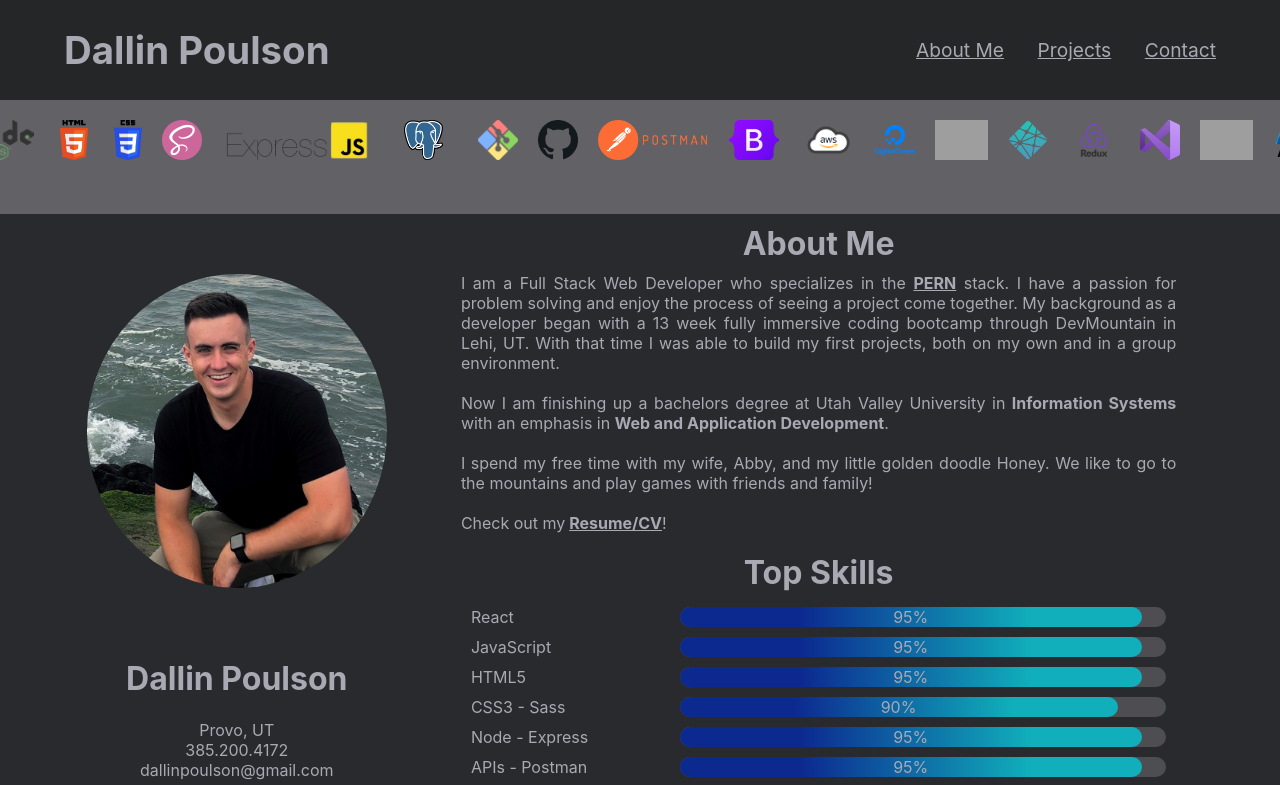
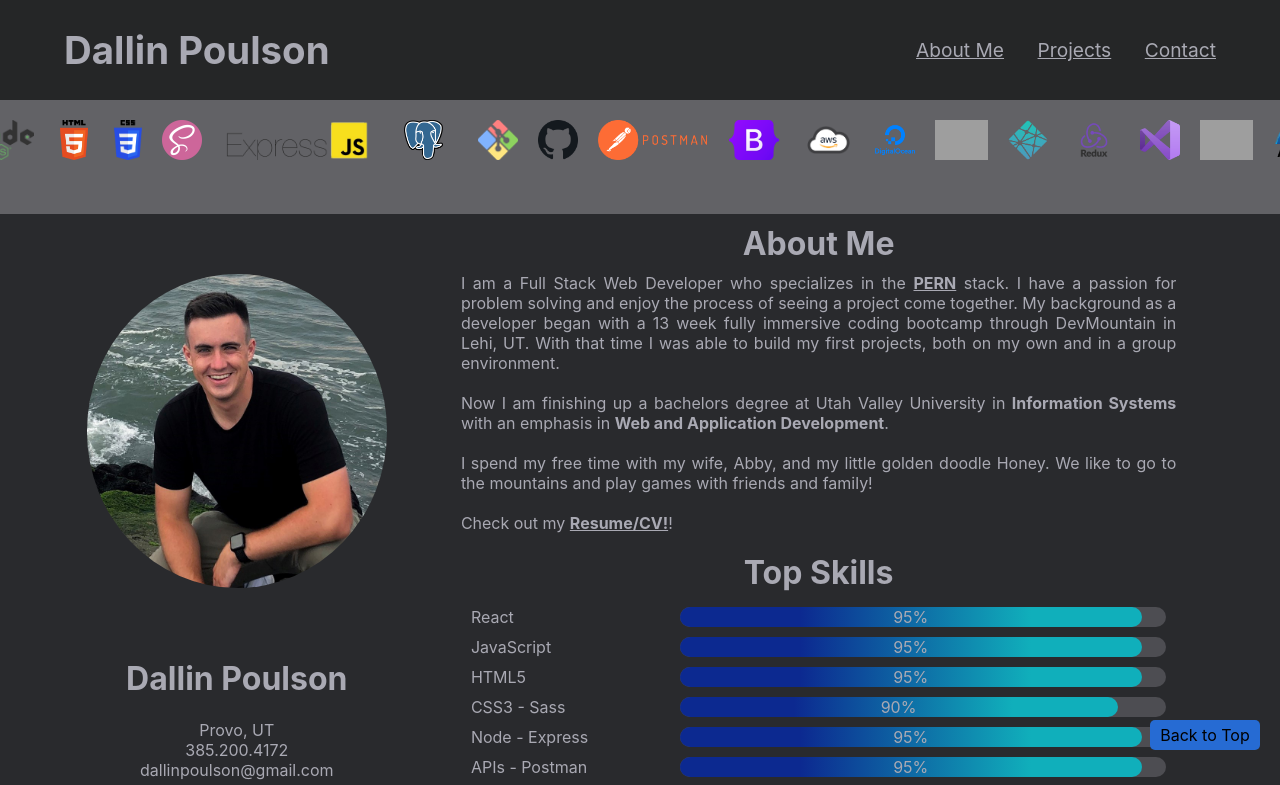
Before and after one commit to dpouls/portfolio, a React (Create React App) app: page / in a window 1280 px wide. Shown: the top 785 px of the page. Built offline with nearby package versions, Linux system fonts and the light colour scheme; grey boxes are pictures that could not be loaded.

Commit message:
started contact page, fixed more styling, added back to top bottom

```diff
--- a/src/App.css
+++ b/src/App.css
@@ -1,9 +1,11 @@
+* {
+  scroll-behavior: smooth;
+}
 .App {
   text-align: center;
   background-color: #292a2d;
   min-height: 100vh;
   color: #a9a9b3;
-
 }
 
 .content-container {
@@ -11,3 +13,17 @@
     display: flex;
     flex-direction: column;
 }
+
+#back-to-top {
+  width: 100px;
+  padding: 5px;
+  margin-right: 20px;
+  background-color: #266bd3;
+  border-radius: 5px;
+  color: black;
+  text-decoration: none;
+  position: -webkit-sticky;
+  position: sticky;
+  bottom: 50px;
+  float: right;
+}
--- a/src/App.js
+++ b/src/App.js
@@ -6,13 +6,14 @@ import Portfolio from './Components/Portfolio/Portfolio';
 
 function App() {
   return (
-    <div className="App">
+    <div id="top" className="App">
       <Header/>
       <Tools/>
       <main className="content-container">
       <AboutMe/>
       <Portfolio/>
       </main>
+      <a id='back-to-top' href="#top">Back to Top</a>
     </div>
   );
 }
--- a/src/Components/AboutMe/AboutMe.css
+++ b/src/Components/AboutMe/AboutMe.css
@@ -38,6 +38,12 @@
     text-align: justify;
     margin: 0;
     padding: 0;
+}
+#cv {
+    text-decoration: underline;
+}
+#cv:hover {
+    cursor: pointer;
 }
 .pern-expanded {
    display: none;
--- a/src/Components/AboutMe/AboutMe.js
+++ b/src/Components/AboutMe/AboutMe.js
@@ -1,13 +1,18 @@
+import { react } from '@babel/types';
+import {useState, useEffect} from 'react';
 import './AboutMe.css';
+
 // import me from '../../resources/me.jpg'
 import NewSkills from './Skills/NewSkills';
 import Skills from './Skills/Skills';
 import Tools from '../Tools/Tools';
 
 
+
 function AboutMe() {
+  const [CvClicked, setCvClicked] = useState(false)
   return (
-    <div className="about-me">
+    <div id='about-me' className="about-me">
         <div className="about-col col-left">
             <img id="img-me" src='/images/me.jpg' alt="Dallin Poulson" />
             <br />
@@ -31,9 +36,13 @@ function AboutMe() {
             I spend my free time with my wife, Abby, and my little golden doodle Honey. We like to go to the mountains and play games with friends and family!
             <br />
             <br />
-            Check out my<strong> <a target="_blank" rel="noreferrer" href="https://drive.google.com/file/d/1eyPgRF4msV1CBpB7d78mAK7gl_DEtbGm/view?usp=sharing">Resume/CV</a></strong>!
+            Check out my <strong><span onClick={() => setCvClicked(!CvClicked)} id='cv'>Resume/CV!</span></strong>!
             </p>
+            {CvClicked ? (
+              <iframe src="https://drive.google.com/file/d/1eyPgRF4msV1CBpB7d78mAK7gl_DEtbGm/preview" width="100%" height="480" allow="autoplay"></iframe>
 
+
+            ) : null}
 
             <Skills/>
             <NewSkills/>
--- a/src/Components/Header/Header.css
+++ b/src/Components/Header/Header.css
@@ -20,4 +20,9 @@
     width: 100%;
     display: flex;
     justify-content: space-between;
+  scroll-behavior: smooth;
+
 }
+.header-links:hover {
+    color: #266bd3;
+}
--- a/src/Components/Header/Header.js
+++ b/src/Components/Header/Header.js
@@ -6,9 +6,9 @@ function Header() {
       <h1><span>Dallin Poulson</span></h1>
       <nav className="nav-container">
           <ul className='nav-links'>
-              <a>About Me</a>
-              <a>Projects</a>
-              <a>Contact</a>
+              <a className='header-links' href="#about-me">About Me</a>
+              <a className='header-links' href="#projects">Projects</a>
+              <a className='header-links' href="#contact">Contact</a>
           </ul>
       </nav>
     </header>
--- a/src/Components/Portfolio/Portfolio.js
+++ b/src/Components/Portfolio/Portfolio.js
@@ -22,7 +22,7 @@ function Portfolio() {
         techUsed: ['React','Node','Express','PosgreSQL','Stripe Payments','React Bootstrap','Sass','NPM Packages',' Encrypted authorization.']
     },]
     return (
-        <div className="portfolio-container">
+        <div id='projects' className="portfolio-container">
             <h1 id='projects-header'>Projects</h1>
             {projectInfo.map((p,i) => {
                 return (
--- a/src/Components/Portfolio/Project/Project.css
+++ b/src/Components/Portfolio/Project/Project.css
@@ -21,15 +21,13 @@ h3 {
     height: 300px;
     width: 35%;
     object-fit: cover;
-    transition: 1s;
+    transition: .5s;
 }
 ul {
     margin: 0;
     padding: 0;
 }
-hr {
-    color: #266bd3;
-}
+
 #tech-used-header {
     text-decoration: underline;
     margin: 10px 0px;
```
Also changed, not shown: src/Components/Contact/Contact.js (+12 -0 lines).
